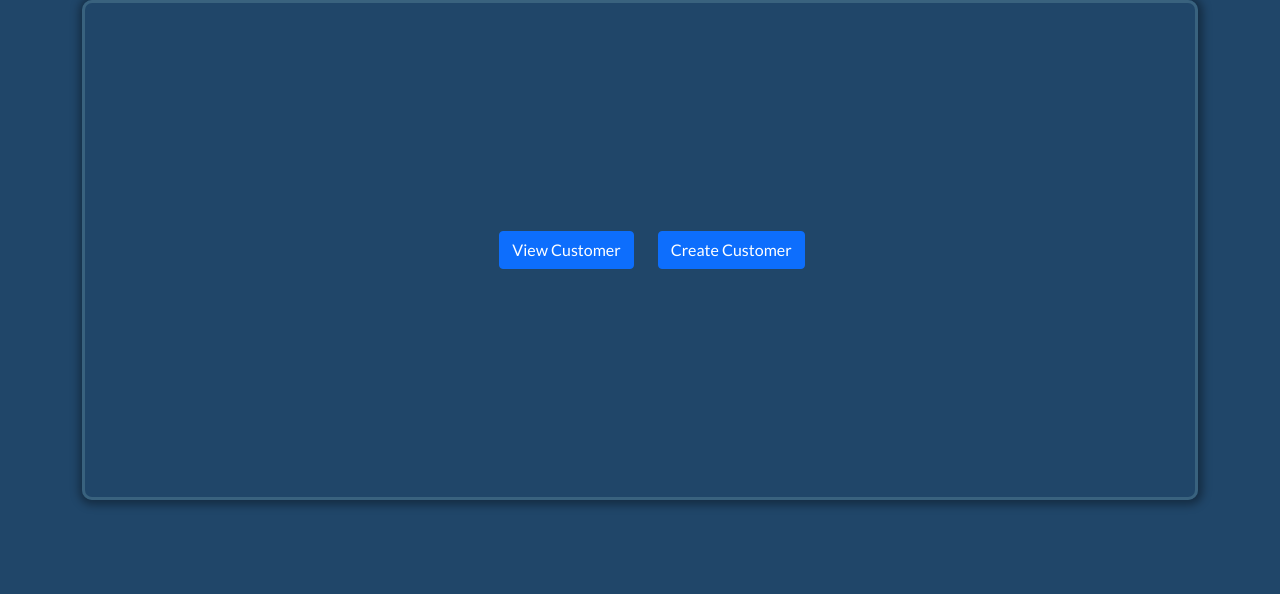
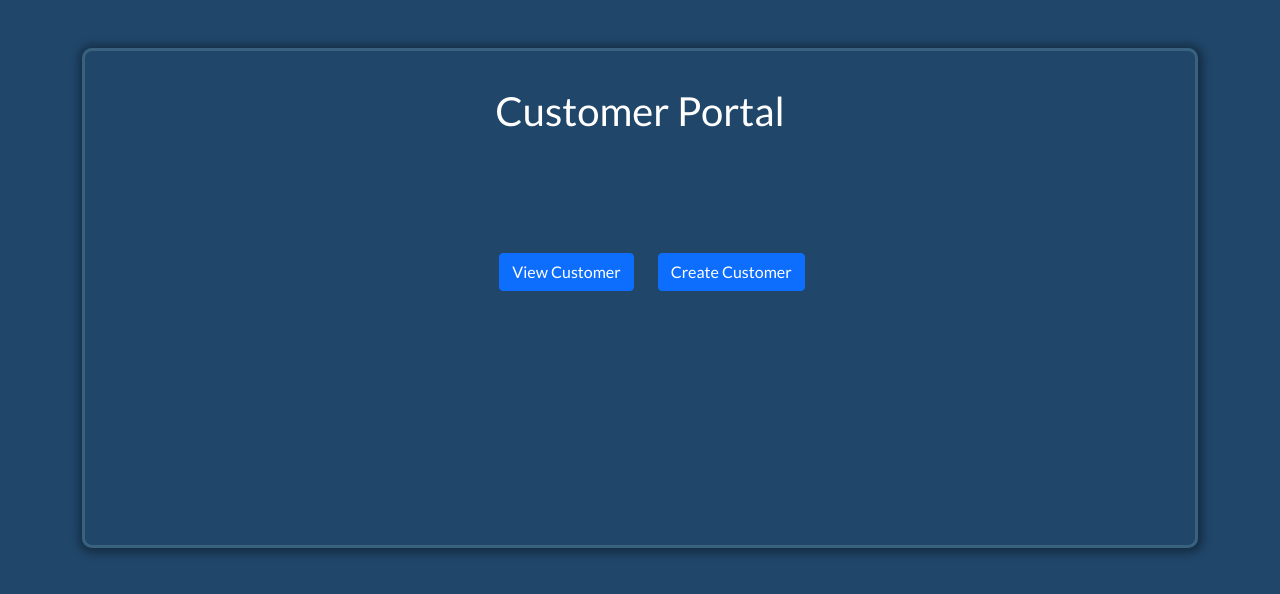
Before and after one commit to sennerstampontus/Reactform, a React (Create React App) app: page / in a window 1280 px wide. Shown: the top 594 px of the page. Built offline with nearby package versions, Linux system fonts and the light colour scheme.

Commit message:
working on details

```diff
--- a/src/components/Customer.js
+++ b/src/components/Customer.js
@@ -3,10 +3,12 @@ import placeholder from '../img/placeholder.png'
 
 const Customer = ({id, cardTitle, cardDesc}) => {
 
+
+
     return (
 
         // <li className="list-group-item">{cardTitle}</li>
-    <div className="card mb-3 me-4" style={{maxWidth: 500 + 'px'}}>
+    <div id="card" className="card mb-3 me-4" style={{maxWidth: 500 + 'px'}}>
         <div className="row">
             <div className="col mt-3">
                 <img src={placeholder} className="img-fluid rounded-start" alt="..."/>
--- a/src/components/CustomerList.js
+++ b/src/components/CustomerList.js
@@ -16,14 +16,15 @@ const CustomerList = () => {
         fetchData()
     },[])
 
+
     return (
-        <div className="row row-cols-2">
+        <div  className="row row-cols-2 d-flex justify-content-center">
             {
-                customerItem.map(customerItem =><Customer key={customerItem.id} cardTitle={customerItem.firstName + " " + customerItem.lastName} cardDesc={customerItem.email} />)
+                customerItem.map(customerItem =><Customer key={customerItem.id} cardTitle={customerItem.firstName + " " + customerItem.lastName} cardDesc={customerItem.email}/>)
             }
 
         </div>
     )
 }
-
+console.log()
 export default CustomerList
--- a/src/views/CreateCustomer.js
+++ b/src/views/CreateCustomer.js
@@ -8,9 +8,10 @@ export const CreateCustomer = () => {
 
 
     return (
-        <div className="box container">
+        <div className="mt-5 box container">
             <InputForm />
             <Link to ="/"><Button styleClass="btn btn-primary  mt-4" text="Back"/></Link>
+            <div className="d-flex justify-content-center text-danger fs-3"></div>
         </div>
     )
 }
--- a/src/views/Home.js
+++ b/src/views/Home.js
@@ -10,16 +10,20 @@ const Home = () => {
 
 
     return (
-        <div className="container box d-flex justify-content-center align-items-center">
+        <div className="mt-5 container box d-flex flex-column">
+            <div className="d-flex justify-content-center mb-5 color-white fs-1">Customer Portal</div>
+            <div>
 
-            <div><Link to = "/viewcustomer">
+            <div className="d-flex justify-content-center mt-5 color-white fs-1">
+                    <Link to = "/viewcustomer">
                         <Button styleClass="btn btn-primary ms-4" text="View Customer"/>
                     </Link>
-                </div>
-                <div className="buttonStyle"><Link to ="/createcustomer">
+                    <Link to ="/createcustomer">
                         <Button styleClass="btn btn-primary ms-4" text="Create Customer"/>
                     </Link>
                 </div>
+            </div>
+
             </div>
     )
 }
--- a/src/views/ViewCustomer.js
+++ b/src/views/ViewCustomer.js
@@ -4,6 +4,8 @@ import Button from '../components/Button'
 import CustomerList from '../components/CustomerList'
 
 const ViewCustomer = () => {
+
+
     return (
         <div className="container mt-5 box">
             <div className="d-flex justify-content-center mb-5 color-white fs-1">Customers</div>
@@ -13,6 +15,7 @@ const ViewCustomer = () => {
             </div>
         </div>
     )
+
 }
 
 export default ViewCustomer
```
Also changed, not shown: src/components/InputForm.js (+2 -8 lines).
